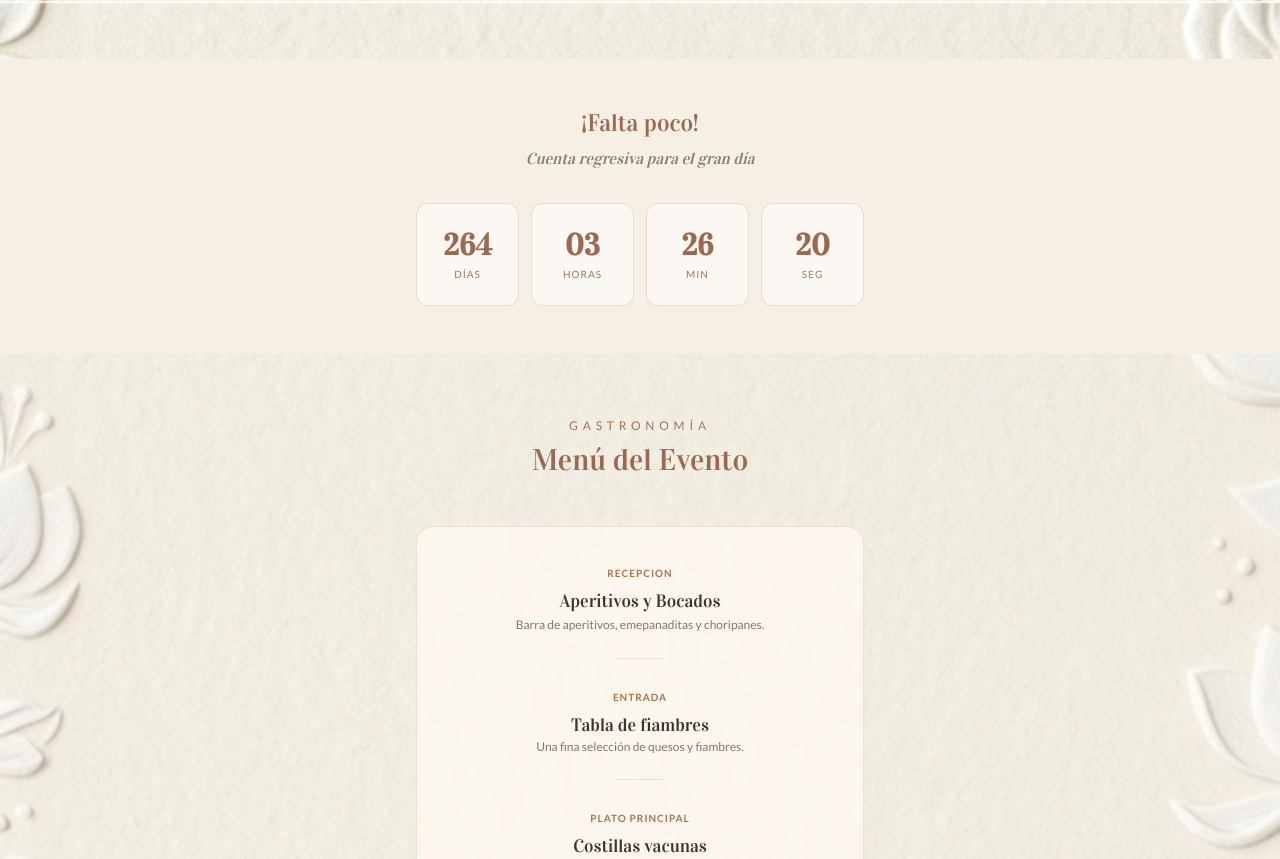
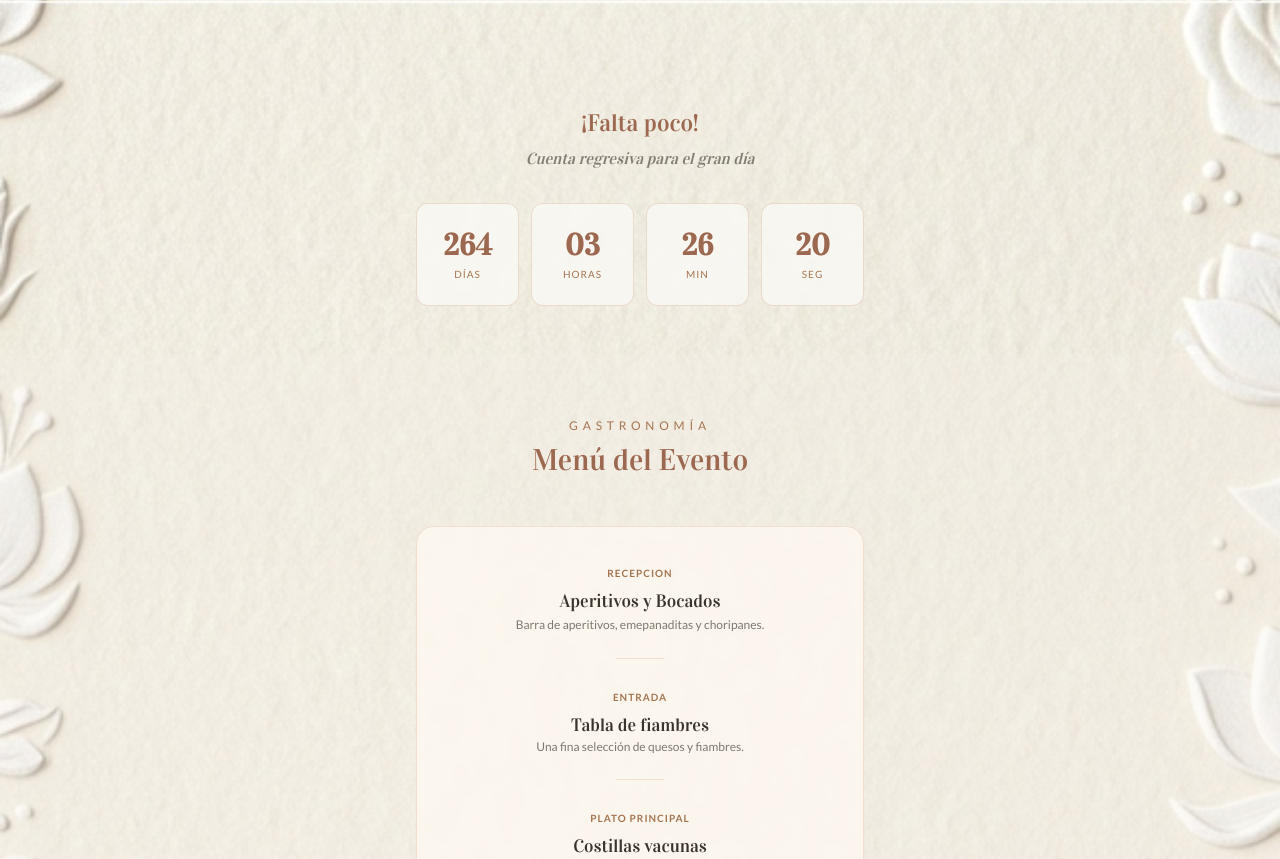
Before and after one commit to martin-ratti/Inviotacion-Eli-Agus, a website built with Vite: page index.html in a window 1280 px wide. Shown: the part 2230-3089 px from the top of the page. Built offline with nearby package versions, Linux system fonts and the light colour scheme; files whose address does not match are found by name.

Commit message:
style: make countdown section background transparent

```diff
--- a/index.html
+++ b/index.html
@@ -150,7 +150,7 @@
   </section>
 
   <!-- ============ 4. CUENTA REGRESIVA ("Falta poco") ============ -->
-  <section class="relative px-6 py-12 text-center fade-in bg-cream">
+  <section class="relative px-6 py-12 text-center fade-in">
     <p class="font-serif text-2xl text-terradark mb-2">¡Falta poco!</p>
     <p class="font-serif italic text-ink/60 mb-8">Cuenta regresiva para el gran día</p>
     <div class="grid grid-cols-4 gap-2 sm:gap-3 max-w-md mx-auto">
```
